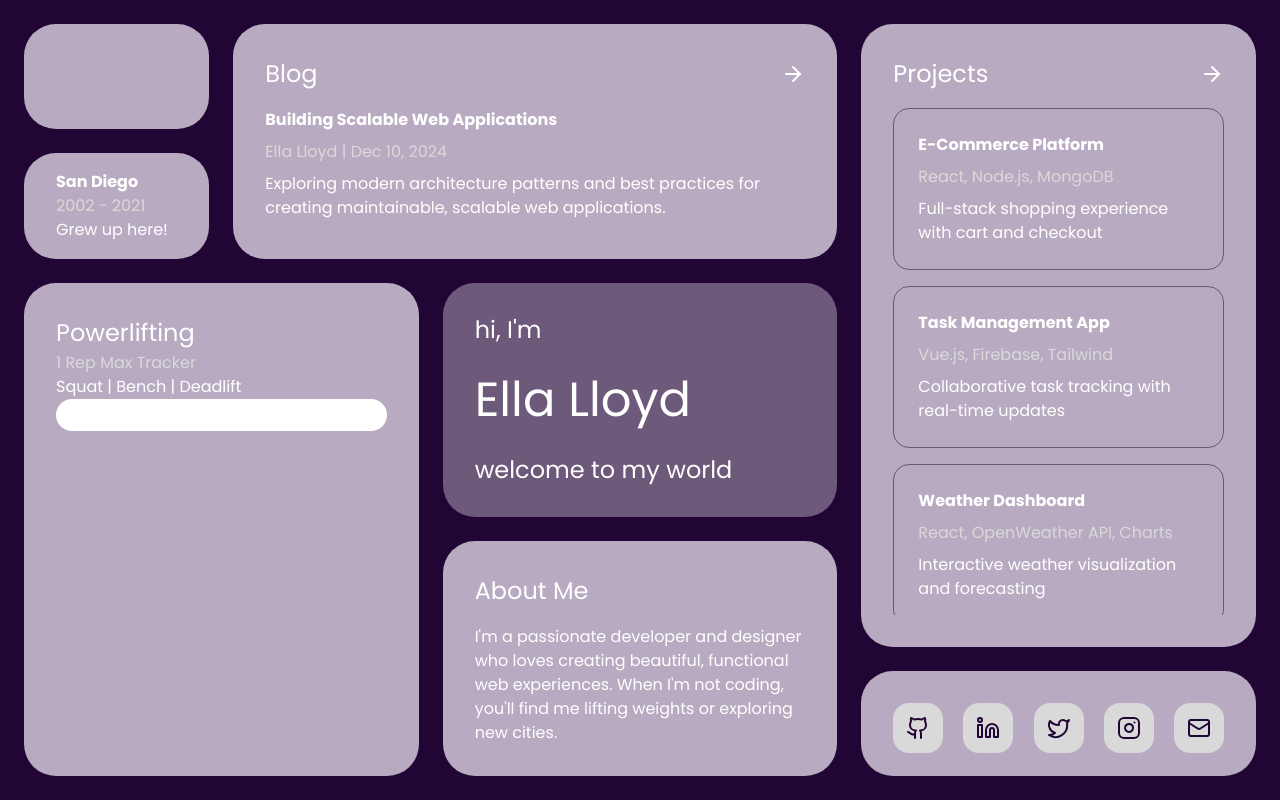
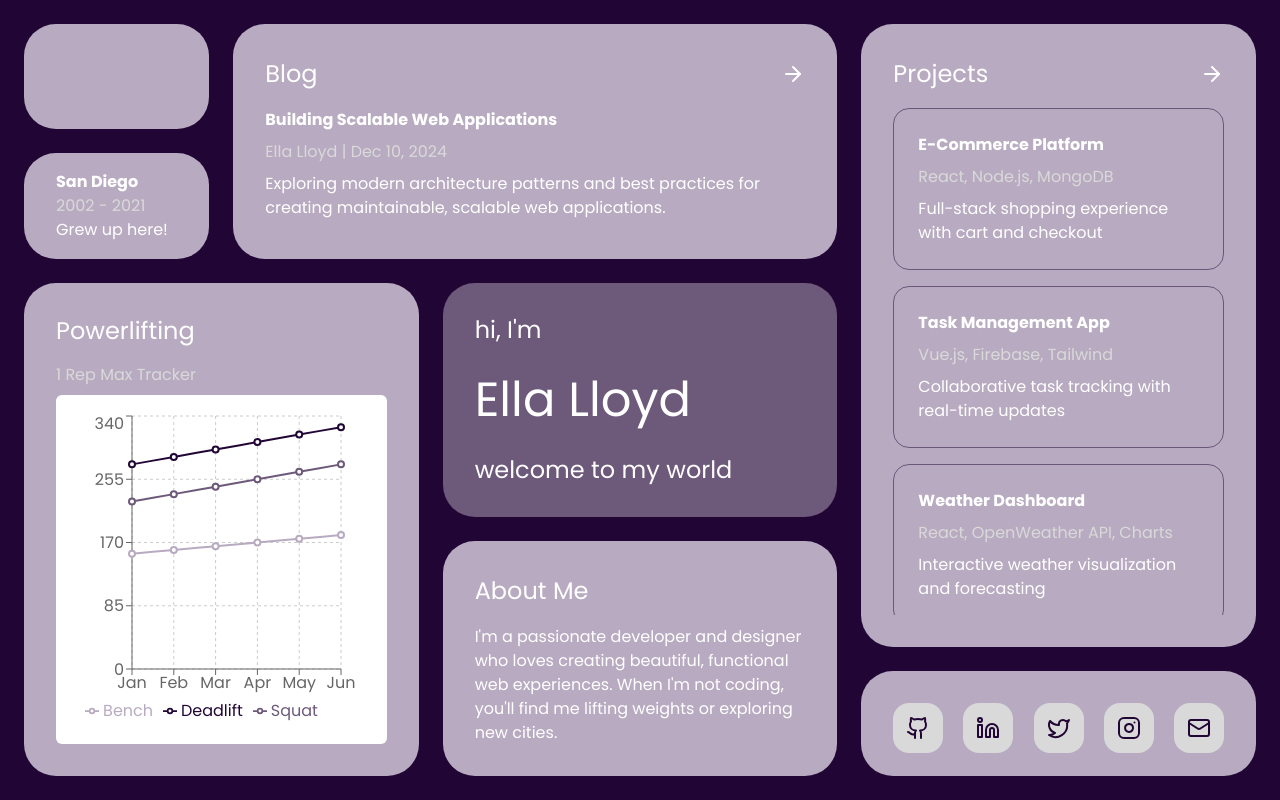
Before and after one commit to ellalloyd/ella-lloyd-portfolio, a Next.js app: page / in a window 1280 px wide. Built offline with nearby package versions, Linux system fonts and the light colour scheme.

Commit message:
linechart styling

```diff
--- a/src/components/Desktop.tsx
+++ b/src/components/Desktop.tsx
@@ -20,7 +20,7 @@ function DesktopLayout() {
                 </div>
 
                 {/* Powerlifting Card - left side, bottom 4 rows */}
-                <div className="col-start-1 col-span-2 row-start-3 row-span-4 bg-[#b8abc1] rounded-[32px] p-[32px] flex flex-col gap-2">
+                <div className="col-start-1 col-span-2 row-start-3 row-span-4 bg-[#b8abc1] rounded-[32px] p-[32px] h-full">
                     <PowerliftingCard data={liftingData} />
                 </div>
 
--- a/src/components/PowerliftingCard.tsx
+++ b/src/components/PowerliftingCard.tsx
@@ -1,15 +1,16 @@
+'use client'
+
 import { LiftingData } from "@/lib/types";
 import { ResponsiveContainer, LineChart, CartesianGrid, XAxis, YAxis, Tooltip, Legend, Line } from "recharts";
 
 function PowerliftingCard({ data }: { data: LiftingData[] }) {
     return (
-        <div>
-            <p className="text-white text-[24px]">Powerlifting</p>
-            <p className="text-[#d9d9d9] text-[16px]">1 Rep Max Tracker</p>
-            <p className="text-white text-[16px]">Squat | Bench | Deadlift</p>
-            <div className="flex-1 bg-white rounded-[16px] p-4">
+        <div className="flex flex-col gap-2 h-full">
+            <p className="text-white text-2xl pb-2">Powerlifting</p>
+            <p className="text-[#d9d9d9] text-base">1 Rep Max Tracker</p>
+            <div className="flex flex-1 bg-white rounded-sm p-4 min-h-0 items-center justify-center">
                 <ResponsiveContainer width="100%" height="100%">
-                    <LineChart data={data}>
+                    <LineChart data={data} margin={{ top: 5, right: 30, bottom: 5, left: 0 }}>
                         <CartesianGrid strokeDasharray="3 3" />
                         <XAxis dataKey="month" />
                         <YAxis />
```
